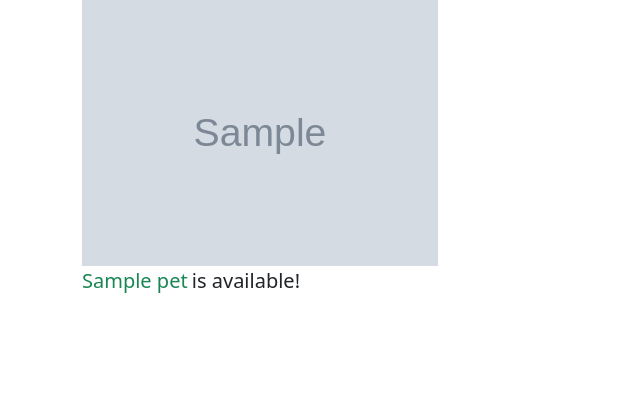
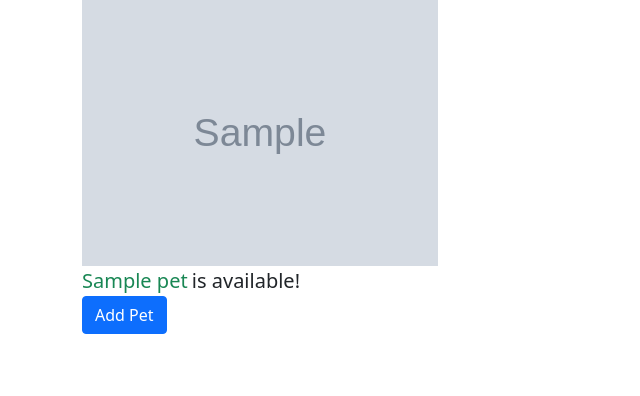
Before and after one commit to bossamboi/flask-pet-adopt, a Flask app: page / in a window 1280 px wide. Shown: the part 135-531 px from the top of the page, without its empty margins (0-640 px from the left). Run offline with Flask 2, Linux system fonts and the light colour scheme; tables that the repository leaves empty hold one stand-in row (values such as "Sample post"); grey boxes marked "Sample" are stand-in pictures.

Commit message:
implement pet edit form

```diff
--- a/app.py
+++ b/app.py
@@ -1,10 +1,11 @@
 """Flask app for adopt app."""
 
-from flask import Flask, render_template, redirect
+from flask import Flask, render_template, redirect, flash
 
 from flask_debugtoolbar import DebugToolbarExtension
 
 from models import db, connect_db, Pet
+from forms import AddPetForm, EditPetForm
 
 app = Flask(__name__)
 
@@ -31,3 +32,57 @@ def show_pets():
     pets = Pet.query.all()
 
     return render_template("pets.html", pets=pets)
+
+@app.route("/add", methods=["GET", "POST"])
+def handle_pet_form():
+    """Show pet addition form and handle new pet submission"""
+
+    form = AddPetForm()
+    # form = AddPetForm(obj=pet)
+
+    if form.validate_on_submit():
+        # process form and redirect somewhere
+        name = form.name.data
+        species = form.species.data
+        photo_url = form.photo_url.data
+        age = form.age.data
+        notes = form.notes.data
+
+        pet = Pet(name=name, species=species, photo_url=photo_url, age=age, notes=notes)
+        db.session.add(pet)
+        db.session.commit()
+
+        flash(f"{name} added!")
+        return redirect("/")
+
+    else:
+        return render_template("add_pet_form.html", form=form)
+
+
+
+@app.route("/<int:pet_id>/edit", methods=["GET", "POST"])
+def handle_pet_edit_form(pet_id):
+    """Show pet editing form and handle pet info edits"""
+
+    pet = Pet.query.get(pet_id)
+    form = EditPetForm(obj=pet)
+
+    if form.validate_on_submit():
+        # process form and redirect somewhere
+
+        photo_url = form.photo_url.data
+        notes = form.notes.data
+        available = form.available.data
+
+        pet.photo_url = photo_url
+        pet.notes = notes
+        pet.available = available
+
+        db.session.add(pet)
+        db.session.commit()
+
+        flash(f"{pet.name} updated!")
+        return redirect(f"/{pet_id}")
+
+    else:
+        return render_template("edit_pet_form.html", form=form, pet=pet)
--- a/templates/pets.html
+++ b/templates/pets.html
@@ -19,4 +19,6 @@
   {% endfor %}
 </div>
 
+<a class="btn btn-primary" href="/add">Add Pet</a>
+
 {% endblock%}
```
Also changed, not shown: forms.py (+32 -0 lines), templates/add_pet_form.html (added, +27 -0 lines), templates/edit_pet_form.html (added, +27 -0 lines), templates/pet_detail_page.html (added), 1 other file.
